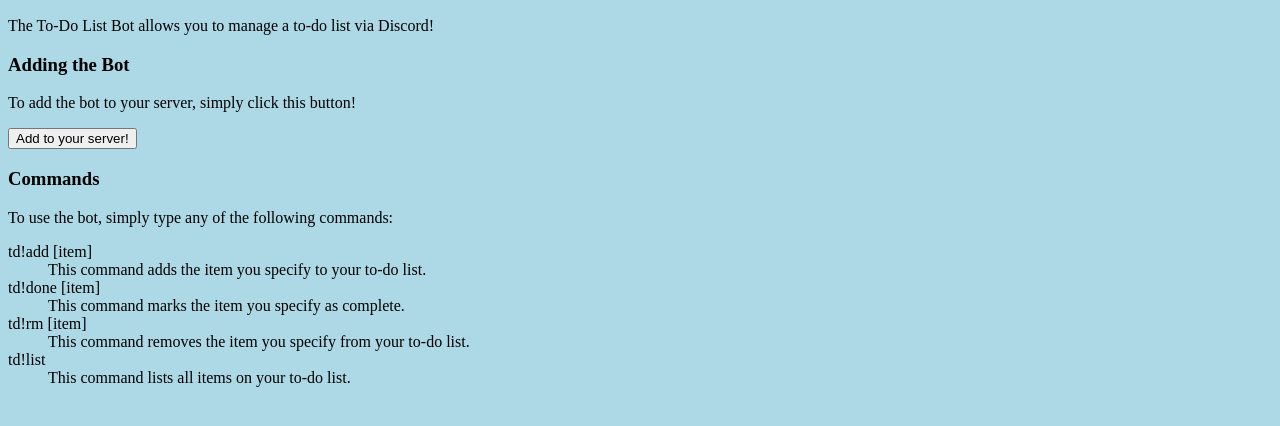
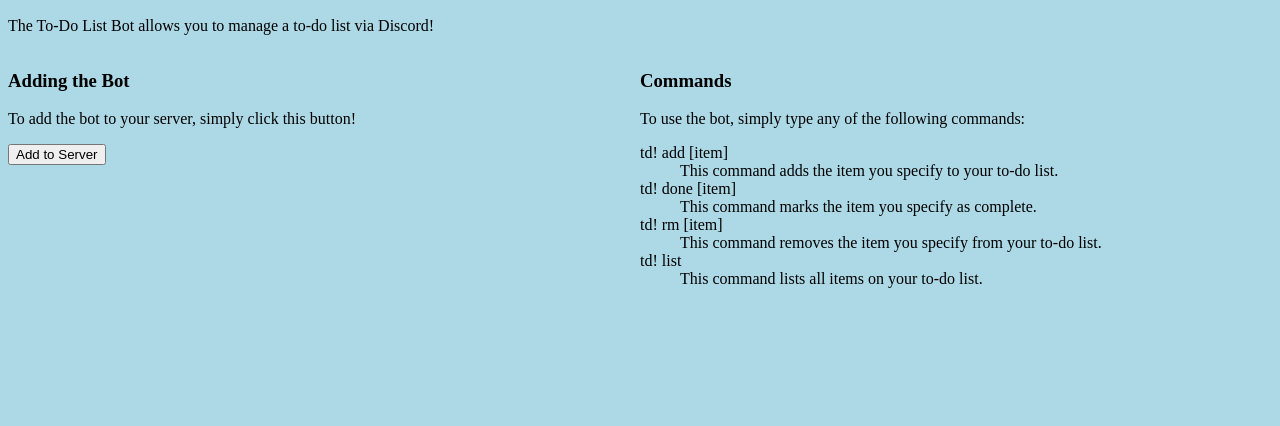
Before and after one commit to lzhou03/To-Do-List-Bot, a website: page index.html in a window 1280 px wide. Shown: the part 50-476 px from the top of the page. Drawn offline with Linux system fonts and the light colour scheme.

Commit message:
Added link to button and updated CSS

```diff
--- a/index.html
+++ b/index.html
@@ -12,19 +12,19 @@
     <div class="add-bot">
       <h3>Adding the Bot</h3>
       <p>To add the bot to your server, simply click this button!</p>
-      <button onclick = "addBot()">Add to your server!</button>
+      <button onclick = "addBot()">Add to Server</button>
     </div>
     <div class="commands">
       <h3>Commands</h3>
       <p>To use the bot, simply type any of the following commands:</p>
       <dl>
-        <dt>td!add [item]</dt>
+        <dt>td! add [item]</dt>
         <dd>This command adds the item you specify to your to-do list.</dd>
-        <dt>td!done [item]</dt>
+        <dt>td! done [item]</dt>
         <dd>This command marks the item you specify as complete.</dd>
-        <dt>td!rm [item]</dt>
+        <dt>td! rm [item]</dt>
         <dd>This command removes the item you specify from your to-do list.</dd>
-        <dt>td!list</dt>
+        <dt>td! list</dt>
         <dd>This command lists all items on your to-do list.</dd>
       </dl>
     </div>
--- a/website-docs/mystyle.css
+++ b/website-docs/mystyle.css
@@ -1,3 +1,11 @@
 body {
   background-color: lightblue;
 }
+.add-bot {
+  width: 50%;
+  float: left
+}
+.commands {
+  width: 50%;
+  float: right;
+}
--- a/website-docs/website.js
+++ b/website-docs/website.js
@@ -1,3 +1,3 @@
 function addBot() {
-  alert("test successful!")
+  window.open('https://discord.com/api/oauth2/authorize?client_id=888790910408740904&permissions=534792502336&scope=bot', '_blank');
 }
```
Also changed, not shown: README.md.
